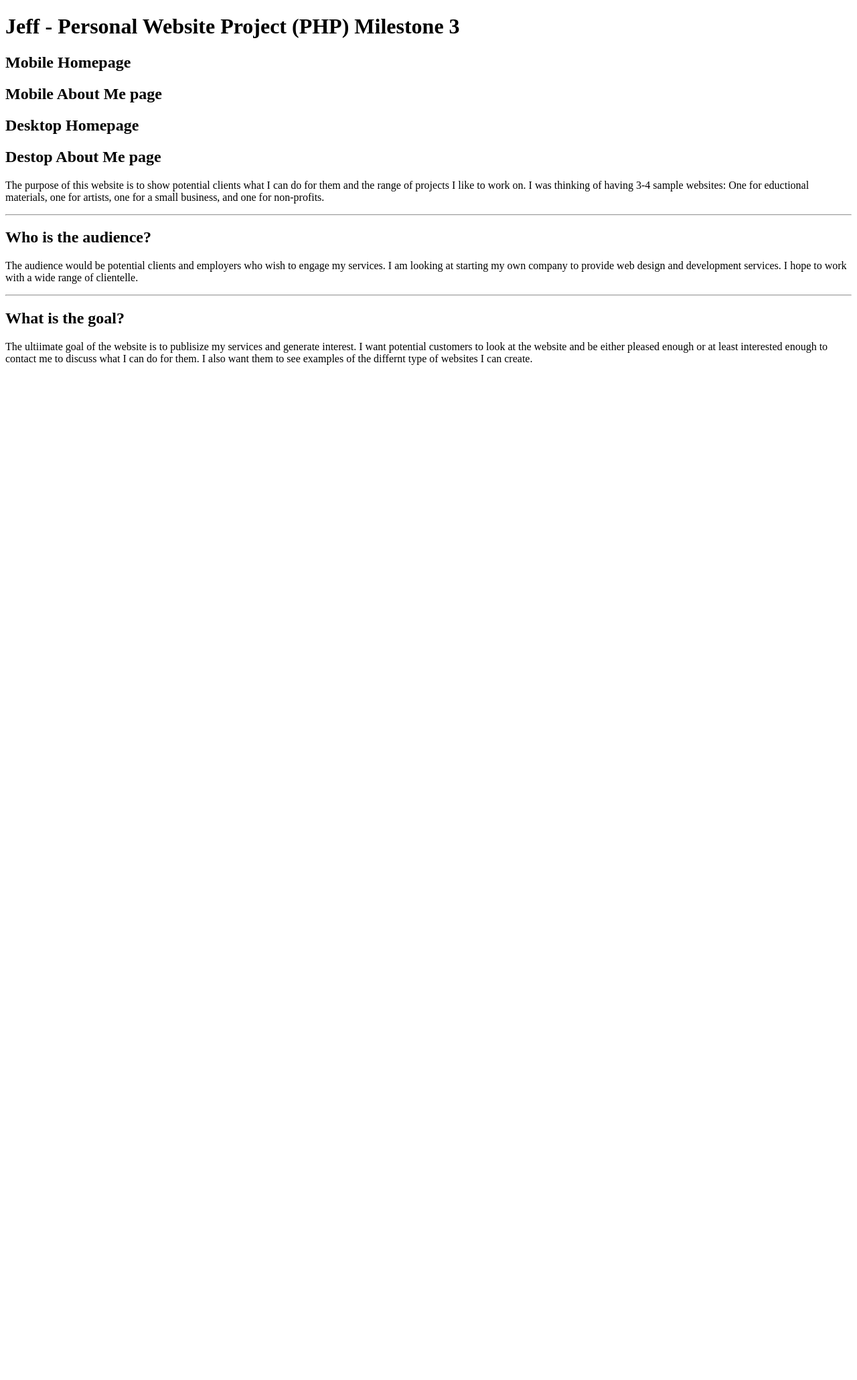
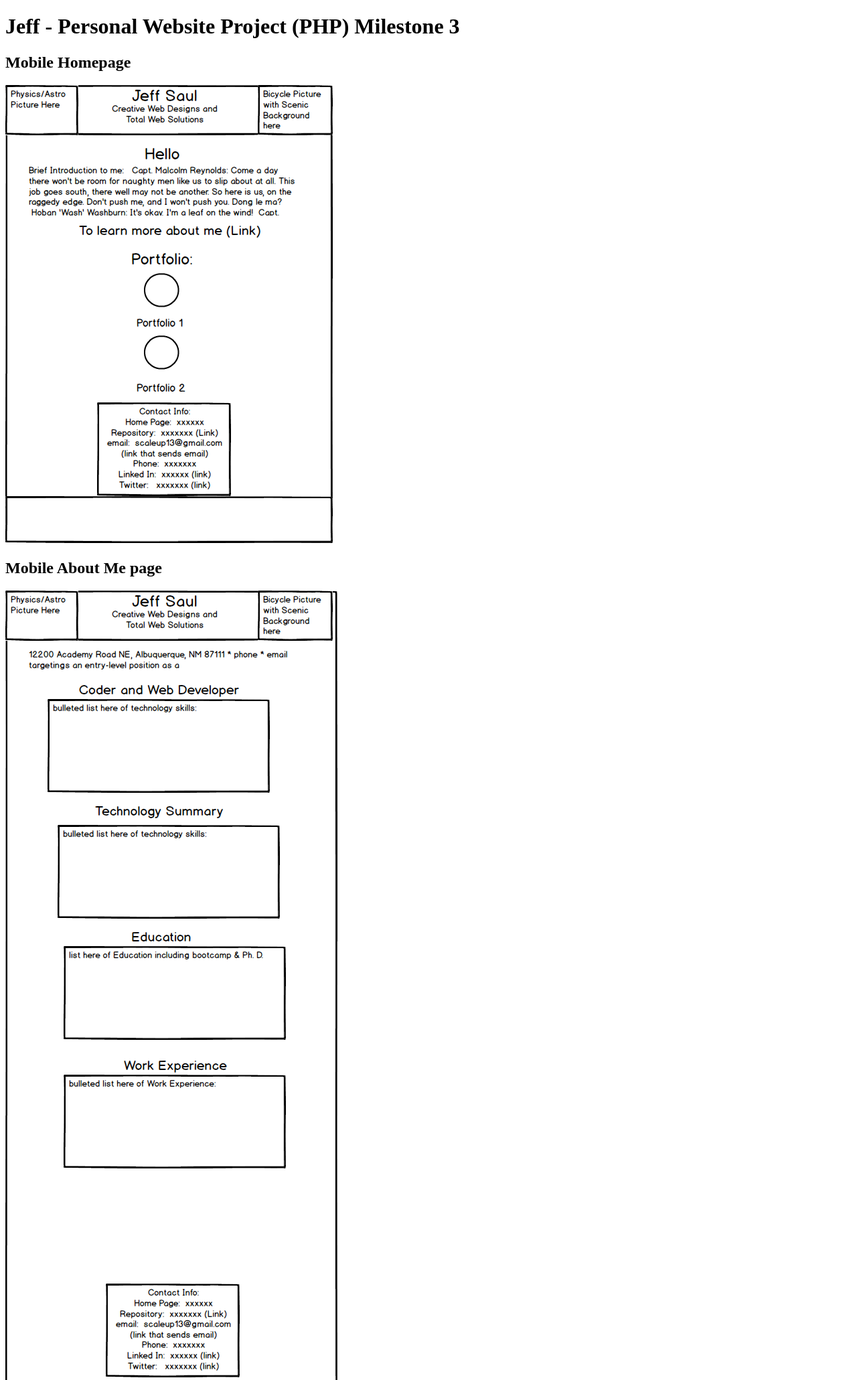
Before and after one commit to jmsaul/saul-pwpsite, a PHP site: page /documentation/milestone-3.php in a window 1280 px wide. Shown: the top 2061 px of the page at 67% size. Before the commit the page ends 545 px from the top, so only its background shows below. Run offline with PHP 8.4, Linux system fonts and the light colour scheme.

Commit message:
Submission for Milestones 2 and 3

```diff
--- a/public_html/documentation/milestone-3.php
+++ b/public_html/documentation/milestone-3.php
@@ -8,20 +8,21 @@
 		<!-- This is Milestone 3 of the Persaonal Website project for Deep Dive Coding -->
 		<h1>Jeff - Personal Website Project (PHP) Milestone 3</h1>
 		<h2>Mobile Homepage</h2>
+		<img src="images/mobile-homepage.png" alt="Wireframe for Mobile Homepage">
+		<br>
+
 		<h2>Mobile About Me page</h2>
+		<img src="images/mobile-aboutMe.png" alt="Wireframe for Mobile About Me webpage">
+		<br>
+
 		<h2>Desktop Homepage</h2>
+		<img src="images/desktop-homepage.png" alt="Wireframe for Desktop Homepage">
+		<br>
+
 		<h2>Destop About Me page</h2>
-		<!--The first two lines are the title of the project-->
-		<p>  The purpose of this website is to show potential clients what I can do for them and the range of projects I like to work on.  I was thinking of having 3-4 sample websites:  One for eductional materials, one for artists, one for a small business, and one for non-profits.</p>
-		<hr>
-		<h2>Who is the audience?</h2>
-		<!-- Who is the audience for our website?-->
-		<p>The audience would be potential clients and employers who wish to engage my services.  I am looking at starting my own company to provide web design and development services.  I hope to work with a wide range of clientelle.</p>
-		<hr>
-		<h2>What is the goal?</h2>
-		<!--Main Goal for the persaonal website-->
-		<!--This is a brief description of what the my goal-->
-		<p>The ultiimate goal of the website is to publisize my services and generate interest.  I want potential customers to look at the website and be either pleased enough or at least interested enough to contact me to discuss what I can do for them.  I also want them to see examples of the differnt type of websites I can create.</p>
+		<img src="images/desktop-aboutMe.png" alt="Wireframe for Desktop About Me webpage">
+		<br>
+
 	</body>
 
 </html>
```
Also changed, not shown: public_html/documentation/images/desktop-homepage.png (renamed from public_html/documentation/images/desktop-hompage.png), public_html/documentation/images/mobile-aboutMe.png (added).
